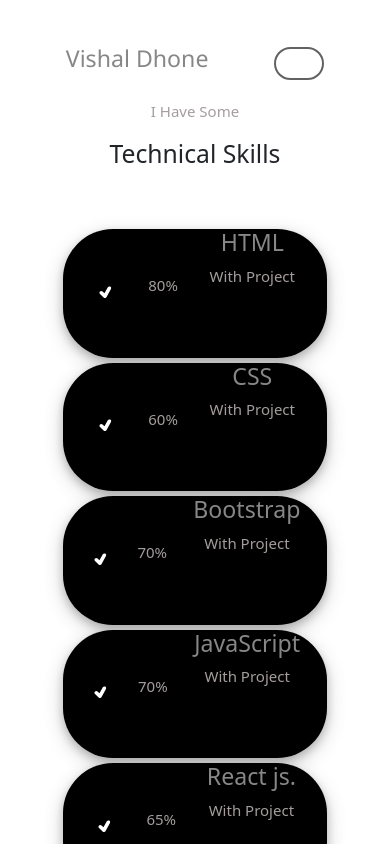
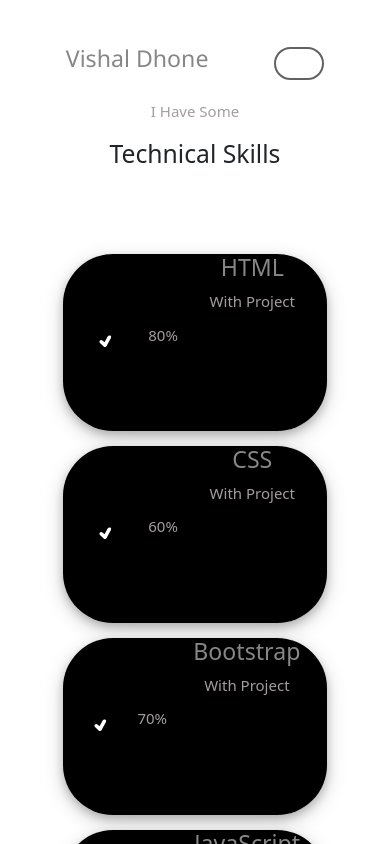
Before and after one commit to vishalpatil321/portfolio, a React (Create React App) app: page /skills in a window 390 px wide. Shown: the top 844 px of the page. Built offline with nearby package versions, Linux system fonts and the light colour scheme; some icons are missing; the HTML template or start-up script is replaced by a standard one.

Commit message:
Update Skills.css

```diff
--- a/src/Components/Skills/Skills.css
+++ b/src/Components/Skills/Skills.css
@@ -15,12 +15,12 @@
 }
 @media screen and (max-width:900px){
     .container{
-        height: 140vh;
+        height: 200vh;
     }
     .skills{
         flex-wrap: nowrap;
         flex-direction: column;
-        row-gap: 5px;
+        row-gap: 15px;
     }
 
 
```
